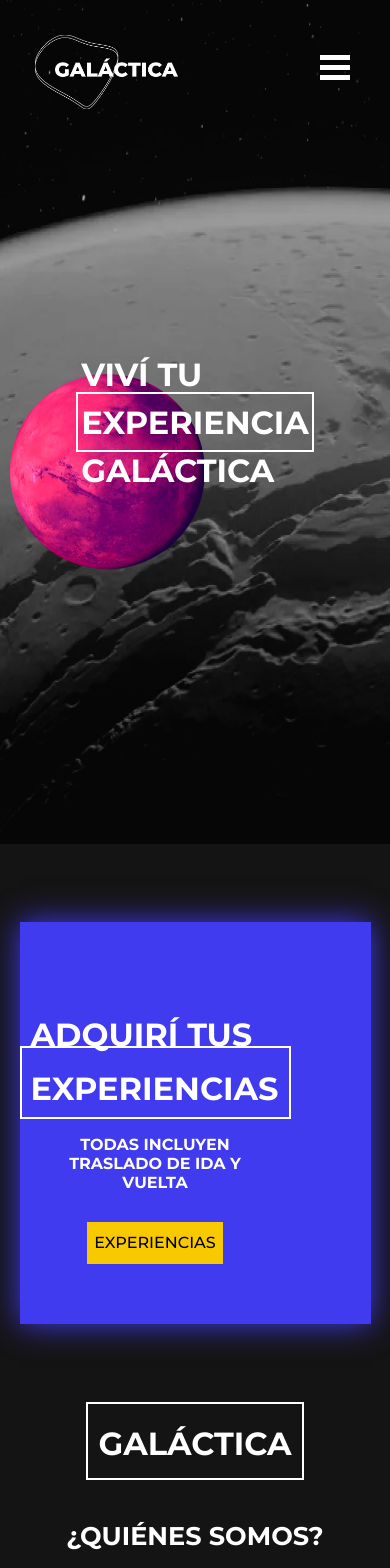
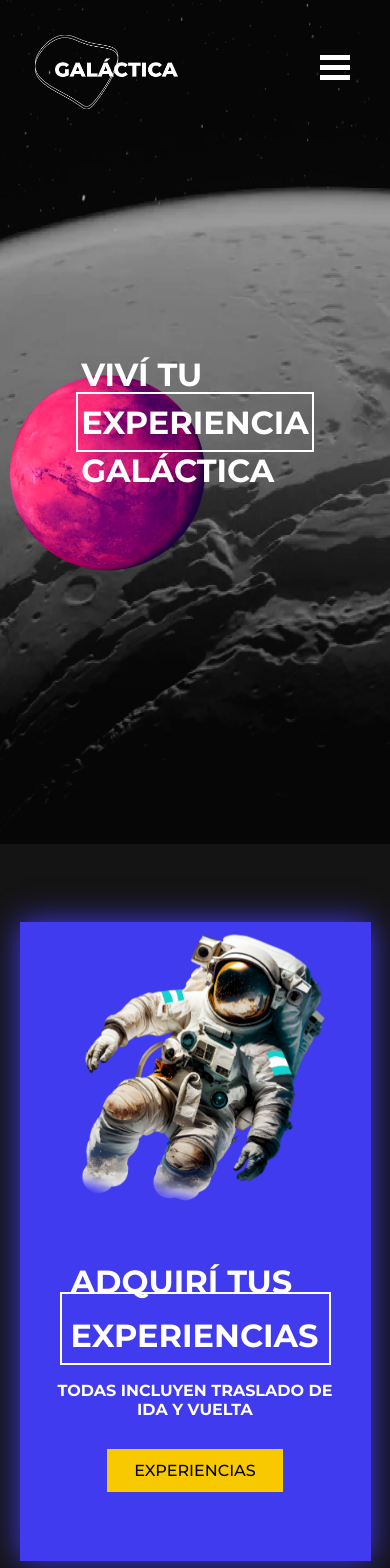
Before and after one commit to MariaBelenCaporale/eCommerce-Caporale, a React (Create React App) app: page / in a window 390 px wide. Shown: the top 1568 px of the page. Built offline with nearby package versions, Linux system fonts and the light colour scheme.

Commit message:
responsive

```diff
--- a/src/pages/Main/Main.css
+++ b/src/pages/Main/Main.css
@@ -425,6 +425,24 @@
         width: 100%;
     }
 
+    @keyframes astroMain {
+        from {
+        transform: translatex(-10px);
+        }
+
+        to {
+        transform: translatex(10px);
+        }
+    }
+
+    .astroMain {
+        transition: ease-in;
+        animation-duration: 5s;
+        animation-name: astroMain;
+        animation-iteration-count: infinite;
+        animation-direction:alternate;
+    }
+
     .span {
         padding-top: 10px;
         padding-bottom: 9px;
@@ -485,6 +503,7 @@
         display: flex;
         width: 100%;
         flex-direction: column;
+        margin-top: 1.5rem;
     }
 
     .adquiriHijoMain {
@@ -495,6 +514,7 @@
 
     .astroMain {
         width: 70%;
+        padding-top: 10px;
     }
 
     .adquiriTextoMain {
@@ -550,7 +570,38 @@
         display: flex;
         align-items: center;
         justify-content: center;
+        flex-direction: column-reverse;
     }
+
+    .astronautaMain {
+        display: flex;
+        align-items: center;
+        justify-content: center;
+        width: 100%;
+    }
+
+    @keyframes astroMain {
+        from {
+        transform: translatex(-10px);
+        }
+
+        to {
+        transform: translatex(10px);
+        }
+    }
+
+    .astroMain {
+        transition: ease-in;
+        animation-duration: 5s;
+        animation-name: astroMain;
+        animation-iteration-count: infinite;
+        animation-direction:alternate;
+    }
+    .astroMain {
+        width: 70%;
+        padding-top: 10px;
+    }
+
 
     .span {
         padding-top: 3px;
@@ -617,16 +668,13 @@
         display: flex;
         width: 100%;
         flex-direction: column;
+        margin-top: 1rem;
     }
 
     .adquiriHijoMain {
         font-size: 2rem;
         justify-content: center;
         line-height: 1.7;
-    }
-
-    .astroMain {
-        display: none;
     }
 
     .adquiriTextoMain {
```
